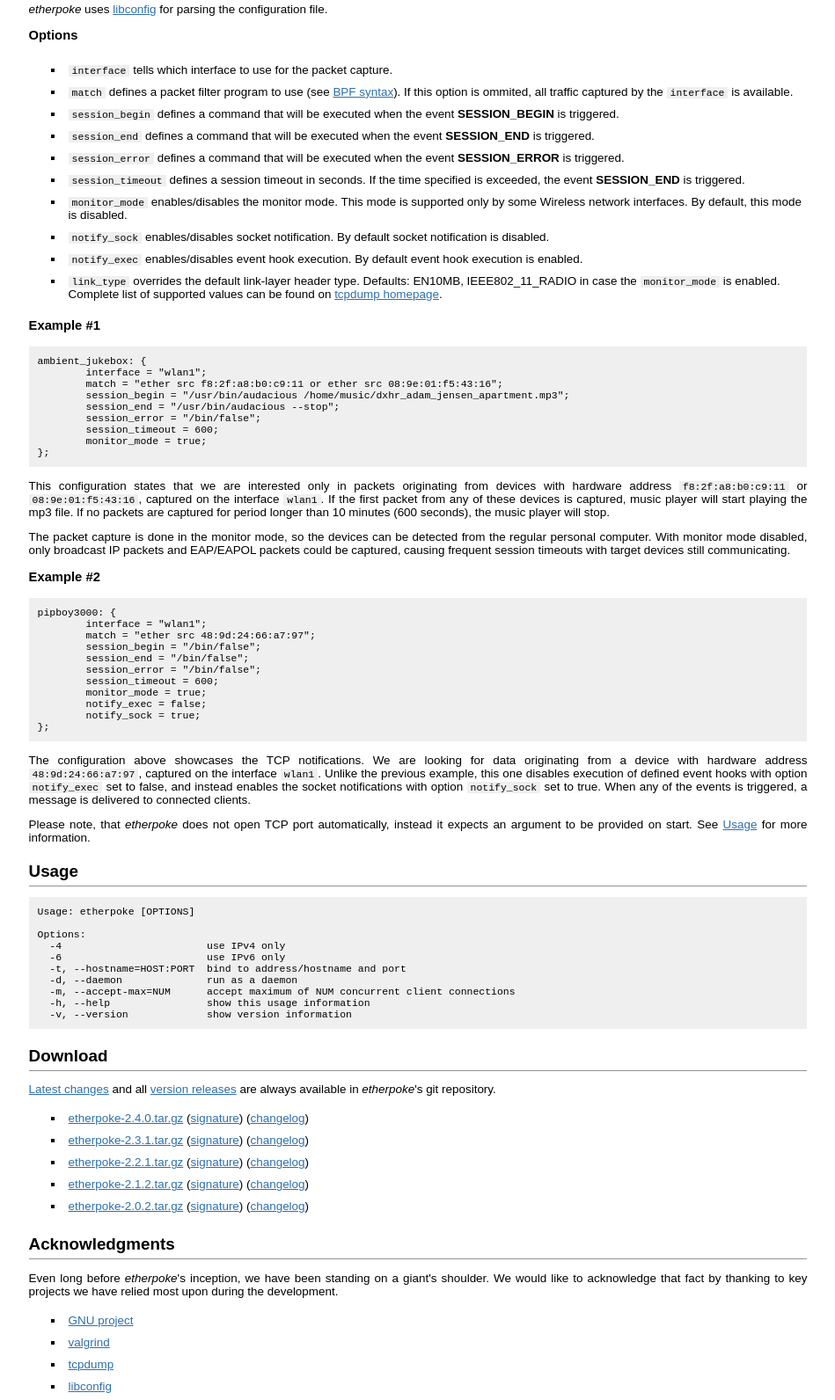
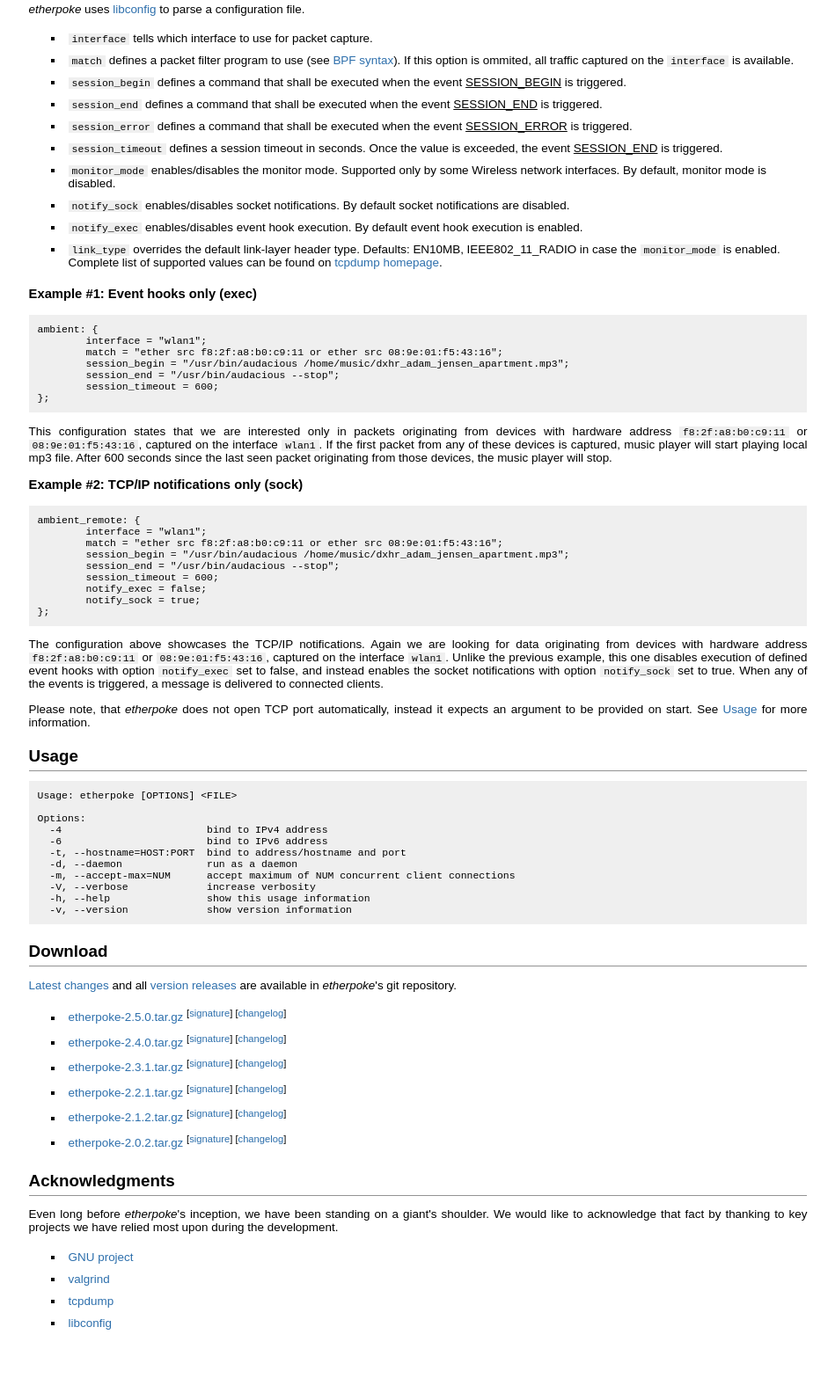
Before and after one commit to antagon/etherpoke-web, a plain HTML site: page index.html in a window 1280 px wide. Shown: the part 978-2570 px from the top of the page at 88% size, without its empty margins (165-1114 px from the left). After the commit the page ends 2515 px from the top, so only its background shows below. Drawn offline with Linux system fonts and the light colour scheme.

Commit message:
Version 2.5.0.

```diff
--- a/index.html
+++ b/index.html
@@ -6,9 +6,8 @@
 			h1 { font-size:200%; margin-bottom:25px; }
 			h2 { font-size:140%; margin-bottom:5px; padding-bottom:5px; border-bottom:1px solid #939393; }
 			h3 { font-size:110%; margin-bottom:5px; padding-bottom:5px; }
-			a { color:#2D6FAC; }
-			a:visited { color:#2D6FAC; }
-			a:hover { text-decoration:none; }
+			a { text-decoration:none; color:#2D6FAC; }
+			a:hover { text-decoration:underline; }
 			p { text-align:justify; }
 			#menu { width:100%; margin:0 auto; margin-bottom:40px; }
 			#menu .menu_item {  }
@@ -74,6 +73,10 @@
 			<h2 id="news">News</h2>
 			<div id="news_section" class="content_section">
 				<p>
+					<strong>2016-01-13</strong> &#8212; Version <strong>2.5.0</strong> released.
+				</p>
+
+				<p>
 					<strong>2015-11-25</strong> &#8212; Version <strong>2.4.0</strong> released.
 				</p>
 
@@ -129,19 +132,19 @@
 				<p> <em>etherpoke</em> defines three events to which a hook (system command) can be assigned. The event hook can be any program installed in the system.</p>
 
 				<ul>
-					<li> <strong>SESSION_BEGIN</strong> is triggered when the first packet matching the filter rule is captured.</li>
-					<li> <strong>SESSION_END</strong> is triggered when the time since the last matching packet was captured exceeds the session timeout.</li>
-					<li> <strong>SESSION_ERROR</strong> is triggered when it is no longer possible to proceed with packet capture, most likely due to network interface error. This event cancels out any future triggers of <strong>SESSION_END</strong>, until <strong>SESSION_BEGIN</strong> is triggered again.</li>
+					<li> <u>SESSION_BEGIN</u> is triggered when the first packet matching the filter rule is captured.</li>
+					<li> <u>SESSION_END</u> is triggered when the time since the last matching packet was captured exceeds the session timeout.</li>
+					<li> <u>SESSION_ERROR</u> is triggered when it is no longer possible to proceed with packet capture, most likely due to network interface error. This event cancels out any future triggers of <u>SESSION_END</u>, until <u>SESSION_BEGIN</u> is triggered again.</li>
 				</ul>
 
-				<p>Since version 2.3.0, <em>etherpoke</em> has support for socket notifications (<strong>TCP</strong> protocol), allowing remote clients to be notified when any of the events is triggered.</p>
+				<p>Since version 2.3.0, <em>etherpoke</em> supports socket notifications (TCP/IP protocol), allowing remote clients to be notified when one of the events is triggered.</p>
 
-				<p> <em>etherpoke</em> is <strong>free software</strong> licensed under <strong>GNU GPL3</strong>.</p>
+				<p> <em>etherpoke</em> is free software licensed under <strong>GNU GPL3</strong>.</p>
 			</div>
 
 			<h2 id="installation">Installation</h2>
 			<div class="content_section">
-				<p>If <em>etherpoke</em> is not available in the repository of your favorite <strong>GNU/Linux</strong> distribution, you may
+				<p>If <em>etherpoke</em> is not available in the repository of your favorite GNU/Linux distribution, you may
 				consider installing <em>etherpoke</em> from the source.</p>
 
 				<h3>From the source:</h3>
@@ -165,57 +168,48 @@
 			<h2 id="configuration">Configuration</h2>
 			<div class="content_section">
 				<p>
-					<em>etherpoke</em> uses <a href="http://www.hyperrealm.com/libconfig/">libconfig</a> for parsing the configuration file.
+					<em>etherpoke</em> uses <a href="http://www.hyperrealm.com/libconfig/">libconfig</a> to parse a configuration file.
 				</p>
 
-				<h3>Options</h3>
-
 				<ul>
-					<li> <span class="cmd">interface</span> tells which interface to use for the packet capture.</li>
-					<li> <span class="cmd">match</span> defines a packet filter program to use (see <a href="http://biot.com/capstats/bpf.html">BPF syntax</a>). If this option is ommited, all traffic captured by the <span class="cmd">interface</span> is available.</li>
-					<li> <span class="cmd">session_begin</span> defines a command that will be executed when the event <strong>SESSION_BEGIN</strong> is triggered.</li>
-					<li> <span class="cmd">session_end</span> defines a command that will be executed when the event <strong>SESSION_END</strong> is triggered.</li>
-					<li> <span class="cmd">session_error</span> defines a command that will be executed when the event <strong>SESSION_ERROR</strong> is triggered.</li>
-					<li> <span class="cmd">session_timeout</span> defines a session timeout in seconds. If the time specified is exceeded, the event <strong>SESSION_END</strong> is triggered.</li>
-					<li> <span class="cmd">monitor_mode</span> enables/disables the monitor mode. This mode is supported only by some Wireless network interfaces. By default, this mode is disabled.</li>
-					<li> <span class="cmd">notify_sock</span> enables/disables socket notification. By default socket notification is disabled.</li>
+					<li> <span class="cmd">interface</span> tells which interface to use for packet capture.</li>
+					<li> <span class="cmd">match</span> defines a packet filter program to use (see <a href="http://biot.com/capstats/bpf.html">BPF syntax</a>). If this option is ommited, all traffic captured on the <span class="cmd">interface</span> is available.</li>
+					<li> <span class="cmd">session_begin</span> defines a command that shall be executed when the event <u>SESSION_BEGIN</u> is triggered.</li>
+					<li> <span class="cmd">session_end</span> defines a command that shall be executed when the event <u>SESSION_END</u> is triggered.</li>
+					<li> <span class="cmd">session_error</span> defines a command that shall be executed when the event <u>SESSION_ERROR</u> is triggered.</li>
+					<li> <span class="cmd">session_timeout</span> defines a session timeout in seconds. Once the value is exceeded, the event <u>SESSION_END</u> is triggered.</li>
+					<li> <span class="cmd">monitor_mode</span> enables/disables the monitor mode. Supported only by some Wireless network interfaces. By default, monitor mode is disabled.</li>
+					<li> <span class="cmd">notify_sock</span> enables/disables socket notifications. By default socket notifications are disabled.</li>
 					<li> <span class="cmd">notify_exec</span> enables/disables event hook execution. By default event hook execution is enabled.</li>
 					<li> <span class="cmd">link_type</span> overrides the default link-layer header type. Defaults: EN10MB, IEEE802_11_RADIO in case the <span class="cmd">monitor_mode</span> is enabled. Complete list of supported values can be found on <a href="http://www.tcpdump.org/linktypes.html#project-list">tcpdump homepage</a>.</li>
 				</ul>
 
-				<h3>Example #1</h3>
+				<h3>Example #1: Event hooks only (exec)</h3>
 
 				<pre>
-ambient_jukebox: {
+ambient: {
 	interface = "wlan1";
 	match = "ether src f8:2f:a8:b0:c9:11 or ether src 08:9e:01:f5:43:16";
 	session_begin = "/usr/bin/audacious /home/music/dxhr_adam_jensen_apartment.mp3";
 	session_end = "/usr/bin/audacious --stop";
-	session_error = "/bin/false";
 	session_timeout = 600;
-	monitor_mode = true;
 };</pre>
-				<p>This configuration states that we are interested only in packets originating from devices with hardware address <span class="cmd">f8:2f:a8:b0:c9:11</span> or <span class="cmd">08:9e:01:f5:43:16</span>, captured on the interface <span class="cmd">wlan1</span>. If the first packet from any of these devices is captured, music player will start playing the mp3 file. If no packets are captured for period longer than 10 minutes (600 seconds), the music player will stop.</p>
+				<p>This configuration states that we are interested only in packets originating from devices with hardware address <span class="cmd">f8:2f:a8:b0:c9:11</span> or <span class="cmd">08:9e:01:f5:43:16</span>, captured on the interface <span class="cmd">wlan1</span>. If the first packet from any of these devices is captured, music player will start playing local mp3 file. After 600 seconds since the last seen packet originating from those devices, the music player will stop.</p>
 
-				<p>The packet capture is done in the monitor mode, so the devices can be detected from the regular personal computer. With monitor mode disabled, only broadcast IP packets and EAP/EAPOL packets could be captured, causing frequent session timeouts with target devices still communicating.</p>
-
-				<h3>Example #2</h3>
+				<h3>Example #2: TCP/IP notifications only (sock)</h3>
 
 				<pre>
-pipboy3000: {
+ambient_remote: {
 	interface = "wlan1";
-	match = "ether src 48:9d:24:66:a7:97";
-	session_begin = "/bin/false";
-	session_end = "/bin/false";
-	session_error = "/bin/false";
+	match = "ether src f8:2f:a8:b0:c9:11 or ether src 08:9e:01:f5:43:16";
+	session_begin = "/usr/bin/audacious /home/music/dxhr_adam_jensen_apartment.mp3";
+	session_end = "/usr/bin/audacious --stop";
 	session_timeout = 600;
-	monitor_mode = true;
 	notify_exec = false;
 	notify_sock = true;
 };</pre>
 				<p>
-					The configuration above showcases the TCP notifications. We are looking for data originating from a device with hardware address <span class="cmd">48:9d:24:66:a7:97</span>, captured on the interface <span class="cmd">wlan1</span>. Unlike the previous example, this one disables execution of defined event hooks with option <span class="cmd">notify_exec</span> set to false, and instead enables the socket notifications with option <span class="cmd">notify_sock</span> set to true. When any of the events is triggered, a message is delivered to connected clients.
-				</p>
+					The configuration above showcases the TCP/IP notifications. Again we are looking for data originating from devices with hardware address <span class="cmd">f8:2f:a8:b0:c9:11</span> or <span class="cmd">08:9e:01:f5:43:16</span>, captured on the interface <span class="cmd">wlan1</span>. Unlike the previous example, this one disables execution of defined event hooks with option <span class="cmd">notify_exec</span> set to false, and instead enables the socket notifications with option <span class="cmd">notify_sock</span> set to true. When any of the events is triggered, a message is delivered to connected clients.</p>
 
 				<p>
 					Please note, that <em>etherpoke</em> does not open TCP port automatically, instead it expects an argument to be provided on start. See <a href="#usage">Usage</a> for more information.
@@ -225,14 +219,15 @@ pipboy3000: {
 			<h2 id="usage">Usage</h2>
 			<div class="content_section">
 				<pre>
-Usage: etherpoke [OPTIONS] <FILE>
+Usage: etherpoke [OPTIONS] &lt;FILE&gt;
 
 Options:
-  -4                        use IPv4 only
-  -6                        use IPv6 only
+  -4                        bind to IPv4 address
+  -6                        bind to IPv6 address
   -t, --hostname=HOST:PORT  bind to address/hostname and port
   -d, --daemon              run as a daemon
   -m, --accept-max=NUM      accept maximum of NUM concurrent client connections
+  -V, --verbose             increase verbosity
   -h, --help                show this usage information
   -v, --version             show version information</pre>
 			</div>
@@ -240,15 +235,16 @@ Options:
 			<h2 id="download">Download</h2>
 			<div class="content_section">
 				<p>
-					<a href="https://github.com/erlcash/etherpoke">Latest changes</a> and all <a href="https://github.com/erlcash/etherpoke/releases">version releases</a> are always available in <em>etherpoke</em>'s git repository</a>.
+					<a href="https://github.com/erlcash/etherpoke">Latest changes</a> and all <a href="https://github.com/erlcash/etherpoke/releases">version releases</a> are available in <em>etherpoke</em>'s git repository</a>.
 				</p>
 
 				<ul>
-					<li> <a href="files/etherpoke-2.4.0.tar.gz">etherpoke-2.4.0.tar.gz</a> (<a href="files/etherpoke-2.4.0.tar.gz.sig">signature</a>) (<a href="https://github.com/erlcash/etherpoke/blob/2.4.0/Changelog">changelog</a>)</li>
-					<li> <a href="files/etherpoke-2.3.1.tar.gz">etherpoke-2.3.1.tar.gz</a> (<a href="files/etherpoke-2.3.1.tar.gz.sig">signature</a>) (<a href="https://github.com/erlcash/etherpoke/blob/2.3.1/Changelog">changelog</a>)</li>
-					<li> <a href="files/etherpoke-2.2.1.tar.gz">etherpoke-2.2.1.tar.gz</a> (<a href="files/etherpoke-2.2.1.tar.gz.sig">signature</a>) (<a href="https://github.com/erlcash/etherpoke/blob/2.2.1/Changelog">changelog</a>)</li>
-					<li> <a href="files/etherpoke-2.1.2.tar.gz">etherpoke-2.1.2.tar.gz</a> (<a href="files/etherpoke-2.1.2.tar.gz.sig">signature</a>) (<a href="https://github.com/erlcash/etherpoke/blob/2.1.2/Changelog">changelog</a>)</li>
-					<li> <a href="files/etherpoke-2.0.2.tar.gz">etherpoke-2.0.2.tar.gz</a> (<a href="files/etherpoke-2.0.2.tar.gz.sig">signature</a>) (<a href="https://github.com/erlcash/etherpoke/blob/2.0.2/Changelog">changelog</a>)</li>
+					<li> <a href="files/etherpoke-2.5.0.tar.gz">etherpoke-2.5.0.tar.gz</a> <sup>[<a href="files/etherpoke-2.5.0.tar.gz.sig">signature</a>] [<a href="https://github.com/erlcash/etherpoke/blob/2.5.0/Changelog">changelog</a>]</sup> </li>
+					<li> <a href="files/etherpoke-2.4.0.tar.gz">etherpoke-2.4.0.tar.gz</a> <sup>[<a href="files/etherpoke-2.4.0.tar.gz.sig">signature</a>] [<a href="https://github.com/erlcash/etherpoke/blob/2.4.0/Changelog">changelog</a>]</sup> </li>
+					<li> <a href="files/etherpoke-2.3.1.tar.gz">etherpoke-2.3.1.tar.gz</a> <sup>[<a href="files/etherpoke-2.3.1.tar.gz.sig">signature</a>] [<a href="https://github.com/erlcash/etherpoke/blob/2.3.1/Changelog">changelog</a>]</sup> </li>
+					<li> <a href="files/etherpoke-2.2.1.tar.gz">etherpoke-2.2.1.tar.gz</a> <sup>[<a href="files/etherpoke-2.2.1.tar.gz.sig">signature</a>] [<a href="https://github.com/erlcash/etherpoke/blob/2.2.1/Changelog">changelog</a>]</sup> </li>
+					<li> <a href="files/etherpoke-2.1.2.tar.gz">etherpoke-2.1.2.tar.gz</a> <sup>[<a href="files/etherpoke-2.1.2.tar.gz.sig">signature</a>] [<a href="https://github.com/erlcash/etherpoke/blob/2.1.2/Changelog">changelog</a>]</sup> </li>
+					<li> <a href="files/etherpoke-2.0.2.tar.gz">etherpoke-2.0.2.tar.gz</a> <sup>[<a href="files/etherpoke-2.0.2.tar.gz.sig">signature</a>] [<a href="https://github.com/erlcash/etherpoke/blob/2.0.2/Changelog">changelog</a>]</sup> </li>
 				</ul>
 			</div>
 
```
